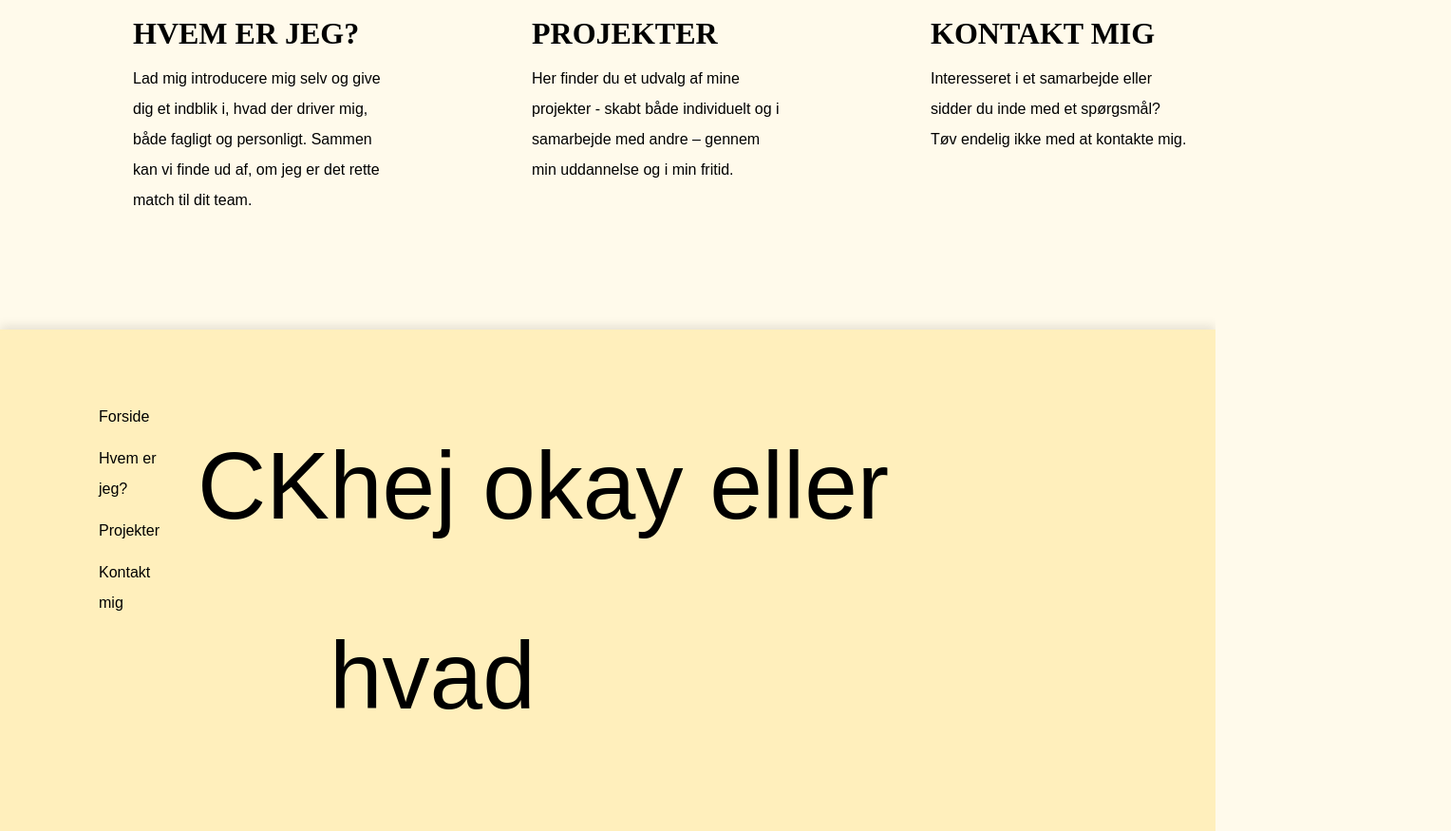
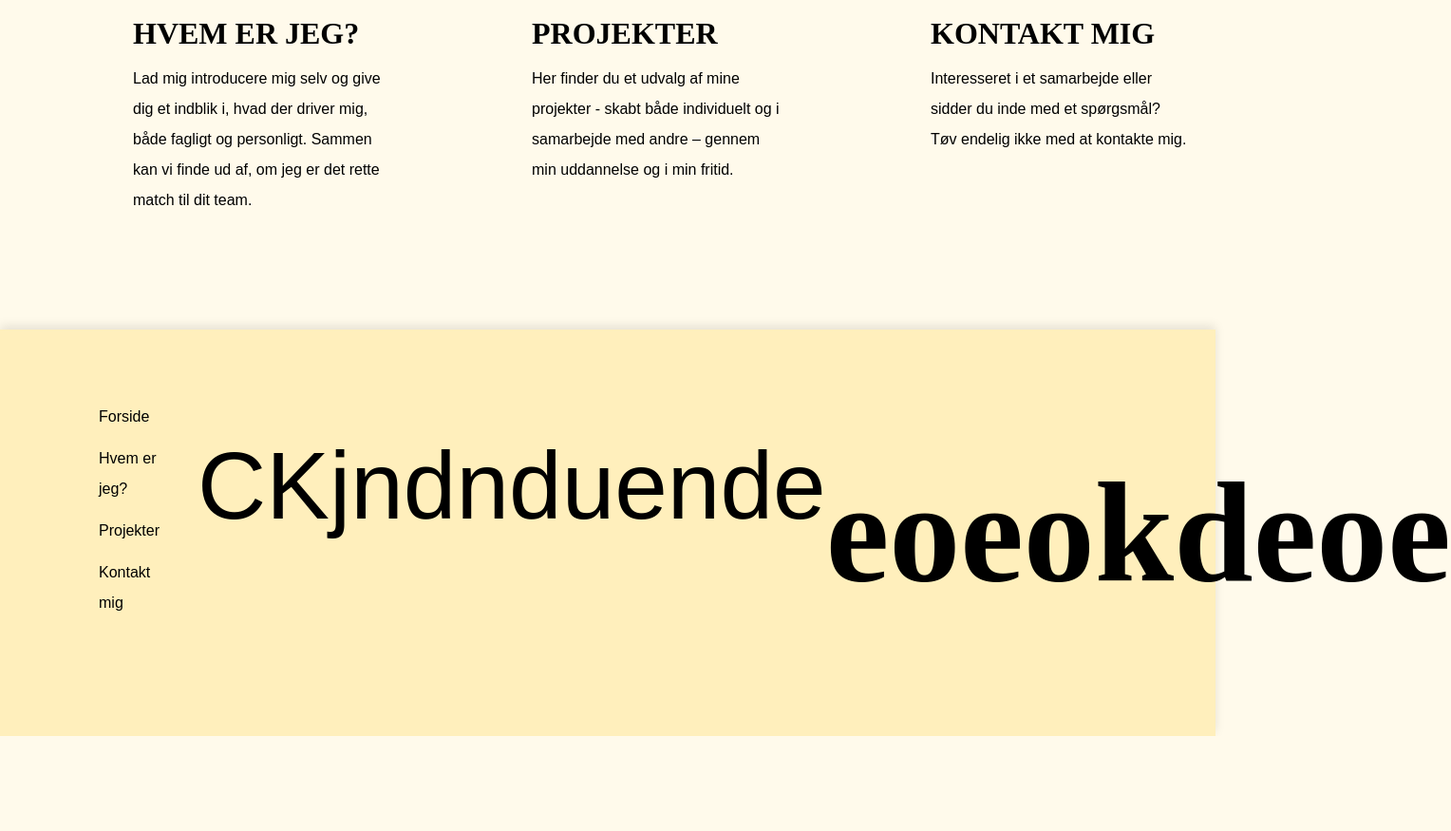
Before and after one commit to ClaireKahindi/portfolio, a plain HTML site: page index.html in a window 1280 px wide. Shown: the part 1995-2870 px from the top of the page at 95% size, 1528 px wide, since content can reach past the window. After the commit the page ends 2770 px from the top, so only its background shows below. Drawn offline with Linux system fonts and the light colour scheme; a web font is replaced by a local one.

Commit message:
ny footer

```diff
--- a/index.html
+++ b/index.html
@@ -153,7 +153,8 @@
             <figure class="footer-logo"><!-- Logo - som linker til forsiden -->
                 <a href="index.html"></a>
                 <p>CK</p>
-                <p>hej okay eller hvad</p>
+                <p>jndnduende</p>
+                <h1>eoeokdeoe</h1>
             </figure>
 
         </aside>
```
